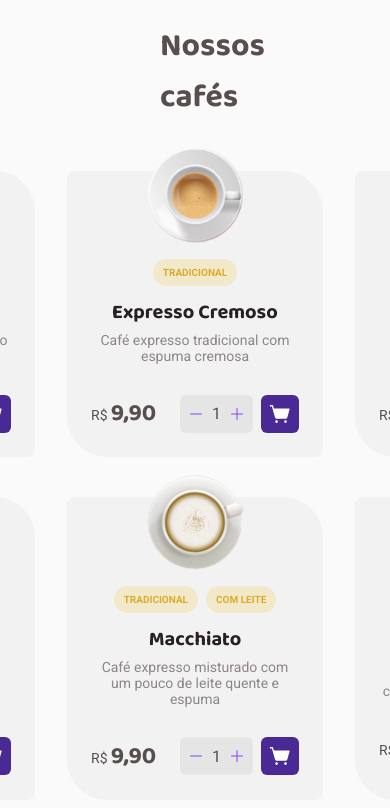
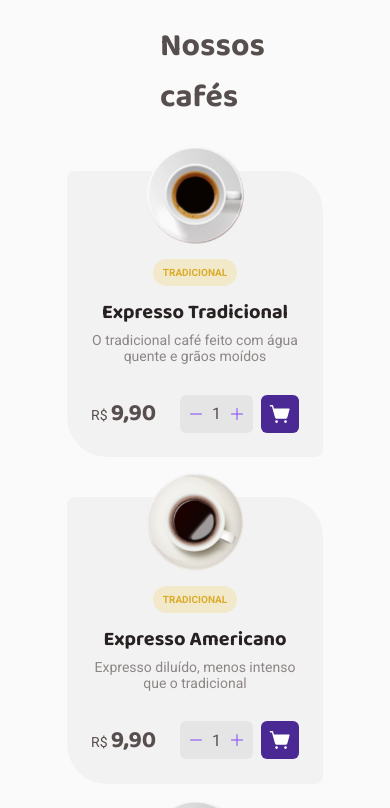
Before and after one commit to MatheusViniciussv/coffee-delivery, a React (Vite) app: page / in a window 390 px wide. Shown: the part 900-1708 px from the top of the page. Built offline with nearby package versions, Linux system fonts and the light colour scheme.

Commit message:
chore: add media queriers

```diff
--- a/src/pages/home/Catalog/styles.ts
+++ b/src/pages/home/Catalog/styles.ts
@@ -18,9 +18,26 @@ export const CoffeContent = styled.div`
   display: grid;
   grid-template-columns: 1fr 1fr 1fr 1fr 1fr;
   justify-content: center;
+  align-items: center;
 
   gap: 2rem;
   row-gap: 2.5rem;
+
+  @media (min-width: 1360px) and (max-width: 1680px) {
+    grid-template-columns: 1fr 1fr 1fr 1fr;
+  }
+
+  @media (min-width: 1140px) and (max-width: 1360px) {
+    grid-template-columns: 1fr 1fr 1fr;
+  }
+
+  @media (min-width: 800px) and (max-width: 1140px) {
+    grid-template-columns: 1fr 1fr;
+  }
+
+  @media (max-width: 800px) {
+    grid-template-columns: 1fr;
+  }
 `;
 
 export const ContentCard = styled.div`
```
